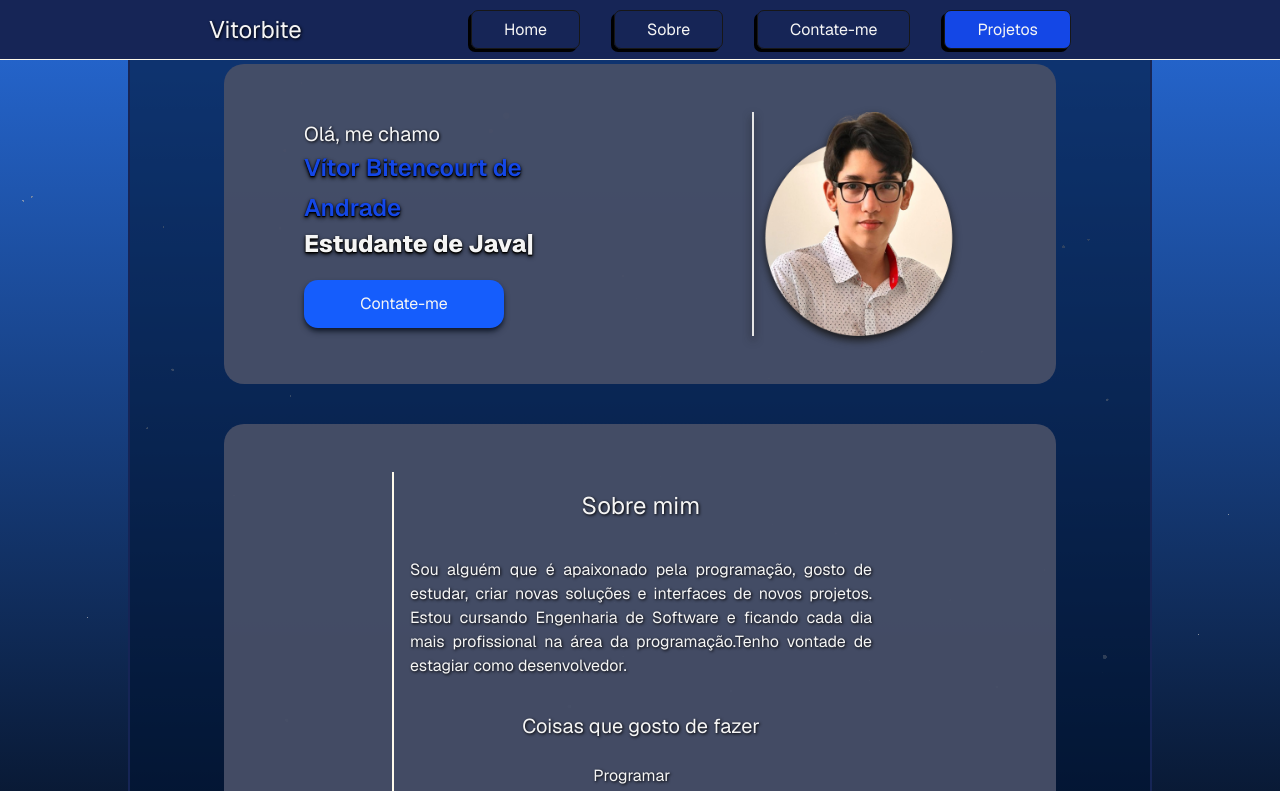
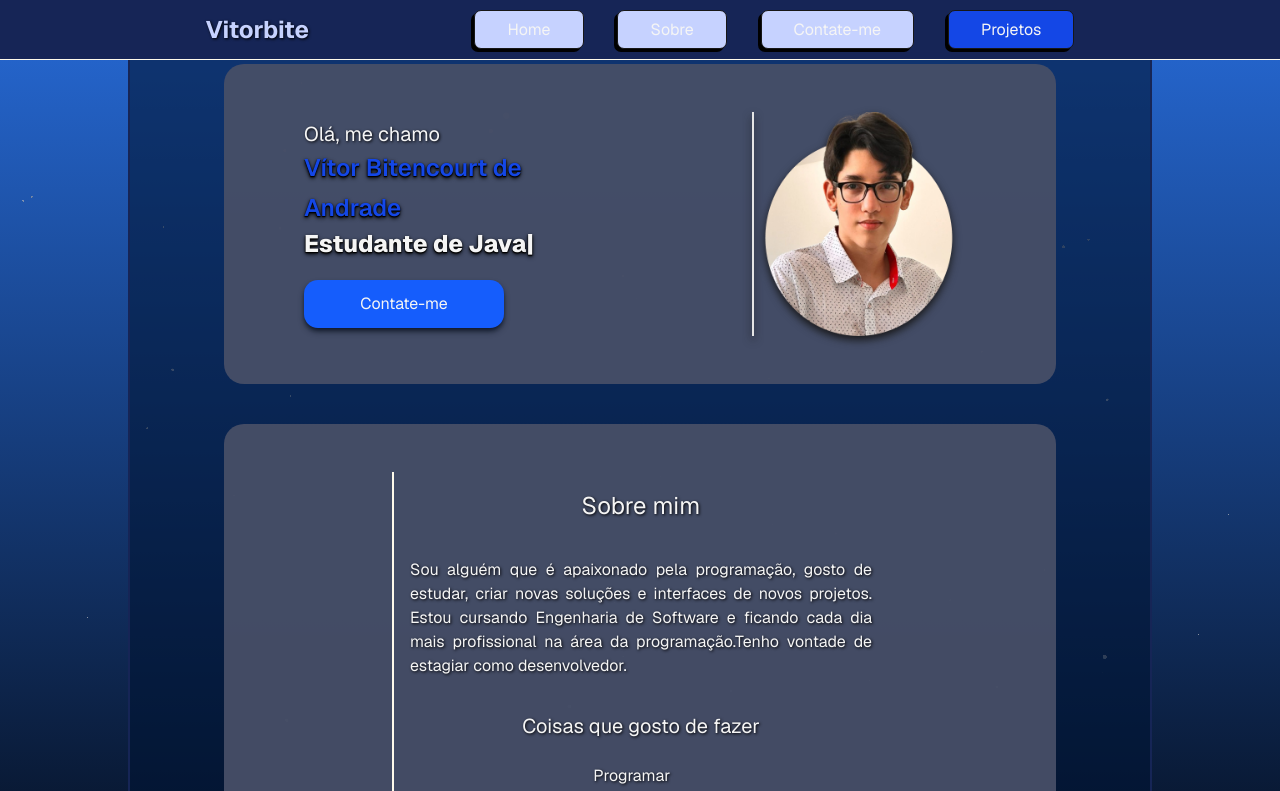
Before and after one commit to vitorbite/Portfolio, a Next.js app: page / in a window 1280 px wide. Shown: the top 791 px of the page. Built offline with nearby package versions, Linux system fonts and the light colour scheme.

Commit message:
Alterando cores de Nome e botão

```diff
--- a/src/app/components/Menu/index.tsx
+++ b/src/app/components/Menu/index.tsx
@@ -10,7 +10,7 @@ export default function index() {
   return (
     <nav className="fixed top-0 z-10">
       <div className="max:w-20 w-screen h-15 border-b-amber-50 border-b bg-blue-950 flex sm:justify-evenly justify-between items-center px-10">
-        <h2>Vitorbite</h2>
+        <h2 className="cursor-pointer hover:brightness-50 font-bold text-indigo-200 transition-all"><a href="#Home">Vitorbite</a></h2>
         <div className="justify-between max-w-1/2 w-2xl items-center hidden sm:flex">
           <button className={styles.button} onClick={() => Scroll("Home")}>
             Home
--- a/src/app/components/Menu/style.module.css
+++ b/src/app/components/Menu/style.module.css
@@ -2,7 +2,7 @@
   padding: 0.4rem 2rem;
   max-width: 40vw;
   border: 1px solid var(--color-neutral-900);
-  background-color: var(--color-neutral-200);
+  background-color: var(--color-indigo-200);
   color: var(--color-stone-950);
   border-radius: 7px;
   height: 70%;
@@ -75,3 +75,6 @@
   width: 100vw;
   height: 4rem;
 }
+.MenuBtns button:hover{
+  background-color: rgba(21, 51, 159, 0.9);
+}
```
